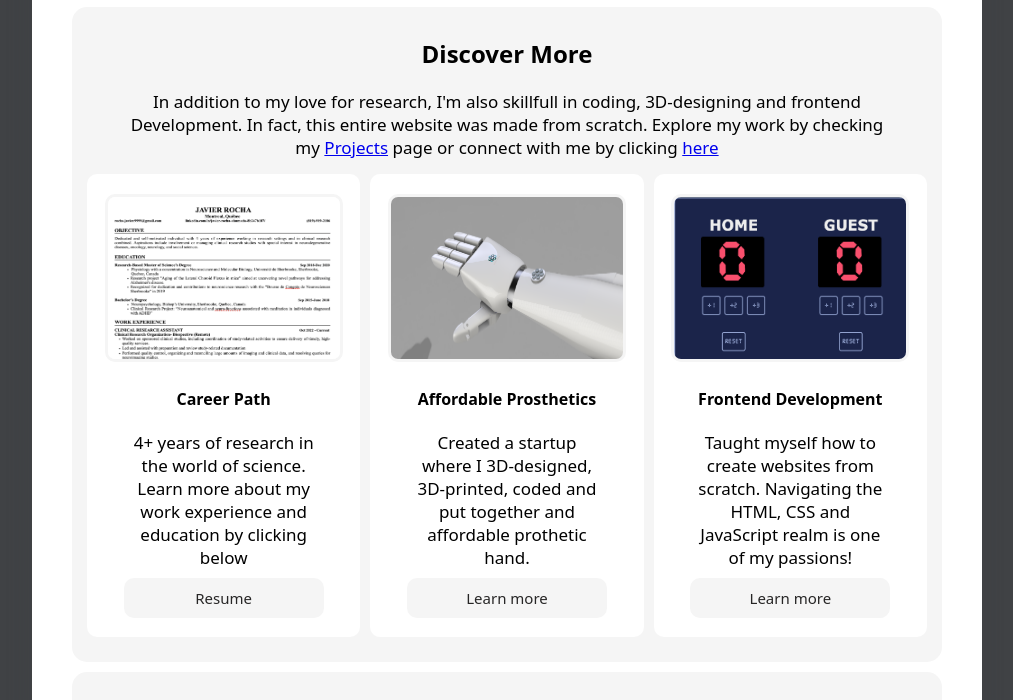
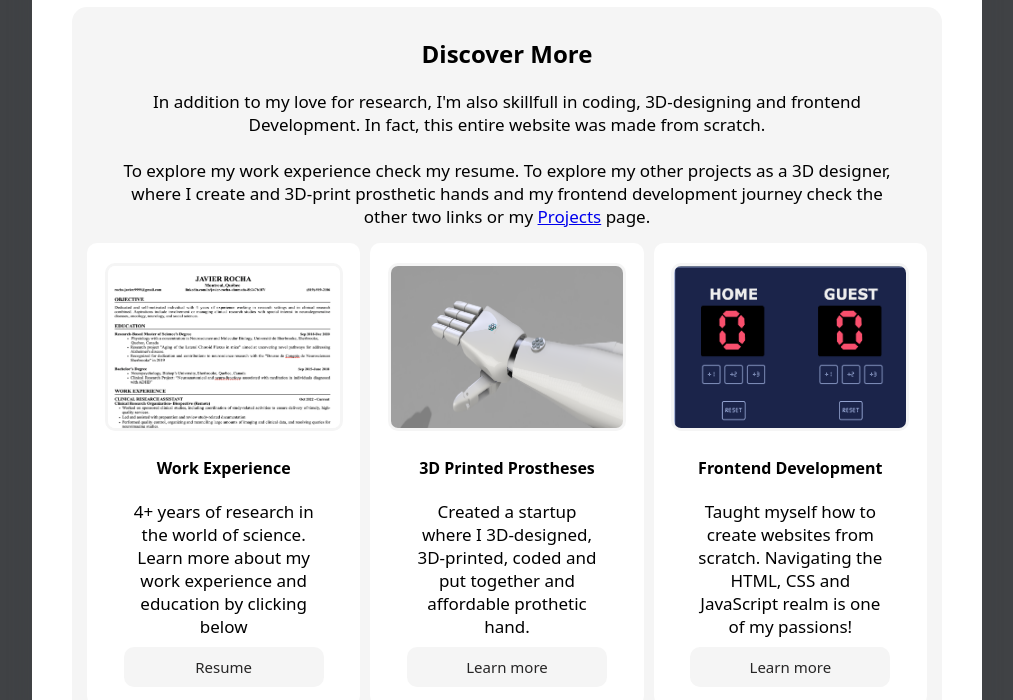
Before and after one commit to Xavirocha09/portfolio-test, a plain HTML site: page index.html in a window 1280 px wide. Shown: the part 1028-1728 px from the top of the page, without its empty margins (133-1146 px from the left). Drawn offline with Linux system fonts and the light colour scheme.

Commit message:
test changes

```diff
--- a/index.html
+++ b/index.html
@@ -103,14 +103,14 @@
                     <h2>Discover More</span></h2>
                         <p class="text-pads">
 
-                            In addition to my love for research, I'm also skillfull in coding, 3D-designing and frontend Development. In fact, this entire website was made from scratch. Explore my work by checking my <a href="projects.html">Projects</a> page or connect with me by clicking <a href="contact.html"> here </a>
+                            In addition to my love for research, I'm also skillfull in coding, 3D-designing and frontend Development. In fact, this entire website was made from scratch.<br><br> To explore my work experience check my resume. To explore my other projects as a 3D designer, where I create and 3D-print prosthetic hands and my frontend development journey check the other two links or my <a href="projects.html">Projects</a> page.
                         </p>
 
                     <div class="project-section">
                         <div class="project-display">
                             <img class="img-project" src="images/cv1.png">
                             <div class="project-text-container">
-                                <h4>Career Path</h4>
+                                <h4>Work Experience</h4>
                                 <p>4+ years of research in the world of science. Learn more about my work experience and education by clicking below</p>
                             </div>
                             <a href="resume.html"><button class="btn-project">Resume</button></a>
@@ -119,7 +119,7 @@
                         <div class="project-display">
                             <img class="img-project" src="images/cosmos.png">
                             <div class="project-text-container">
-                                <h4>Affordable Prosthetics</h4>
+                                <h4>3D Printed Prostheses</h4>
                                 <p>Created a startup where I 3D-designed, 3D-printed, coded and put together and affordable prothetic hand.</p>
                             </div>
 
```
Also changed, not shown: index.js (+8 -0 lines).
